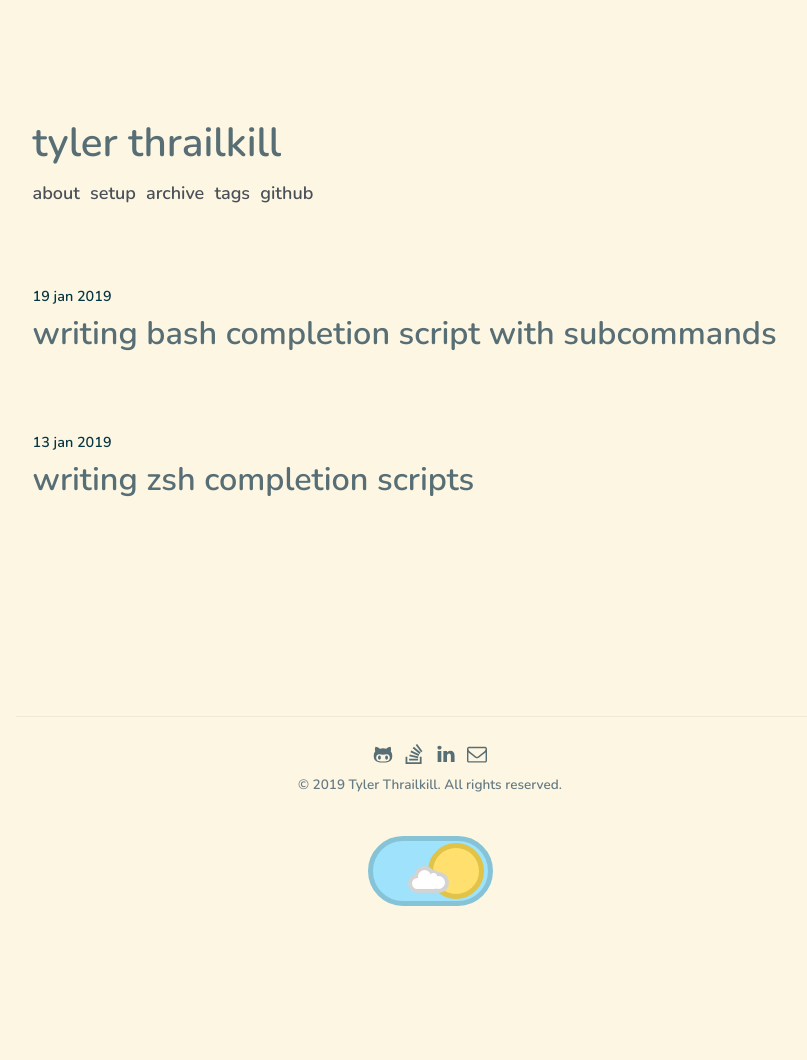
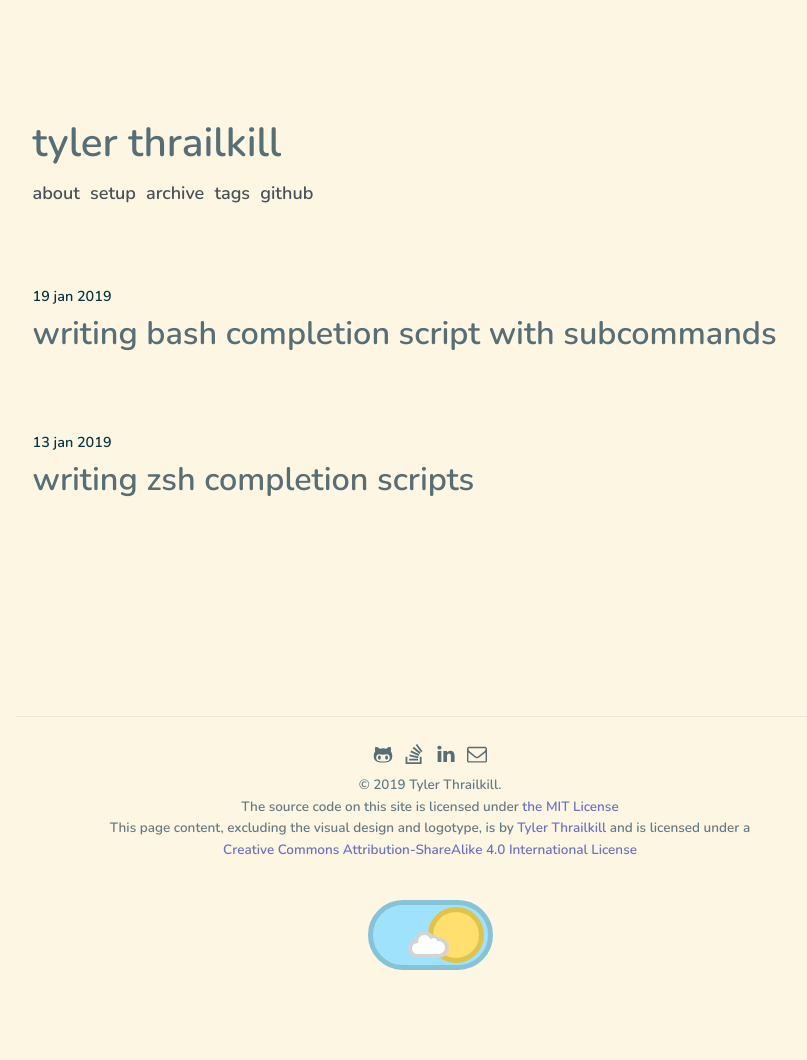
Before and after one commit to snowe2010/snowe2010.github.io, a Jekyll site: the page built from index.html, in a window 1280 px wide. Shown: the whole page, without its empty margins (210-1017 px from the left). Built offline with Jekyll 4.4.1, drawn with Linux system fonts in a browser that asks for light colours; the list of posts is cut into pages by our own code; before the commit the page ends 996 px from its top, so only the background shows below that.

Commit message:
Add license to all pages
MIT for code, CCA 4.0 ShareAlike for text

```diff
--- a/_includes/footer.html
+++ b/_includes/footer.html
@@ -128,11 +128,25 @@
       </svg>
     </a>
     {% endif %}
+  </div>
 
-  </div>
-  © {{ site.copyright.year }} {{ site.copyright.name }}. All rights reserved.
-  <div class="toggle toggle--daynight">
-    <input type="checkbox" id="toggle--daynight" class="toggle--checkbox">
-    <label class="toggle--btn" for="toggle--daynight"><span class="toggle--feature"></span></label>
-  </div>
+    © {{ site.copyright.year }} {{ site.copyright.name }}.
+    <br/>
+    The source code on this site is licensed under <a link="https://opensource.org/licenses/MIT">the MIT License</a>
+    <br/>
+    <span xmlns:dct="http://purl.org/dc/terms/" href="http://purl.org/dc/dcmitype/Text" property="dct:title" rel="dct:type">
+      This page content, excluding the visual design and logotype,
+    </span>
+    is by
+    <a xmlns:cc="http://creativecommons.org/ns#" href="https://tylerthrailkill.com" property="cc:attributionName" rel="cc:attributionURL">
+      Tyler Thrailkill
+    </a>
+    and is licensed under a <br/>
+    <a rel="license" href="http://creativecommons.org/licenses/by-sa/4.0/">
+      Creative Commons Attribution-ShareAlike 4.0 International License
+    </a><br />
+    <div class="toggle toggle--daynight">
+      <input type="checkbox" id="toggle--daynight" class="toggle--checkbox">
+      <label class="toggle--btn" for="toggle--daynight"><span class="toggle--feature"></span></label>
+    </div>
 </div>
--- a/index.html
+++ b/index.html
@@ -50,7 +50,7 @@ layout: default
     <span class="list-pagination-previous">
       {% if paginator.previous_page %}
         <a href="{{ paginator.previous_page_path | prepend: site.baseurl }}" class="previous">
-          &#xE000; previous
+            ↚ previous
         </a>
       {% else %}
 
@@ -60,7 +60,7 @@ layout: default
     <span class="list-pagination-next">
       {% if paginator.next_page %}
         <a href="{{ paginator.next_page_path | prepend: site.baseurl }}" class="next">
-          next &#xE001;
+          next ↛
         </a>
       {% else %}
 
```
